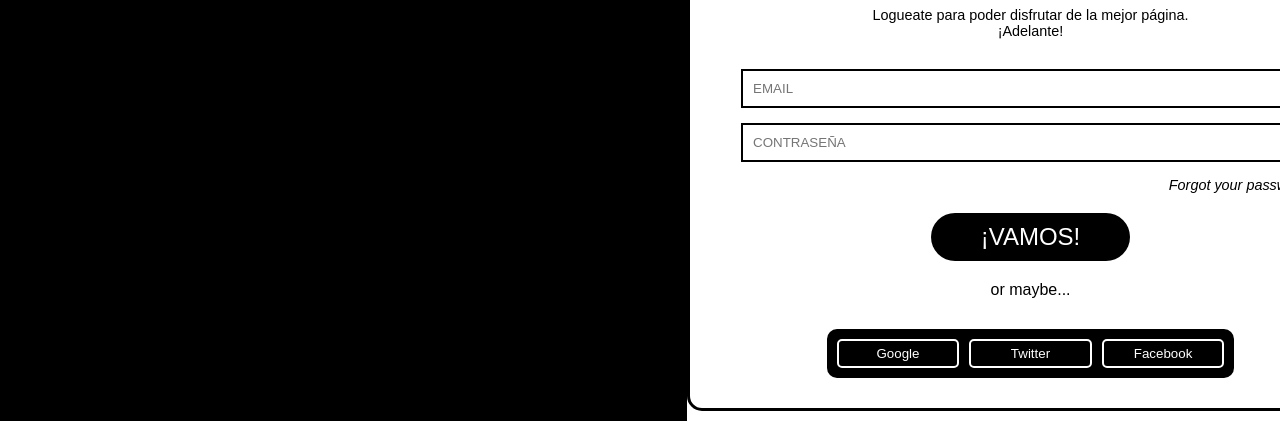
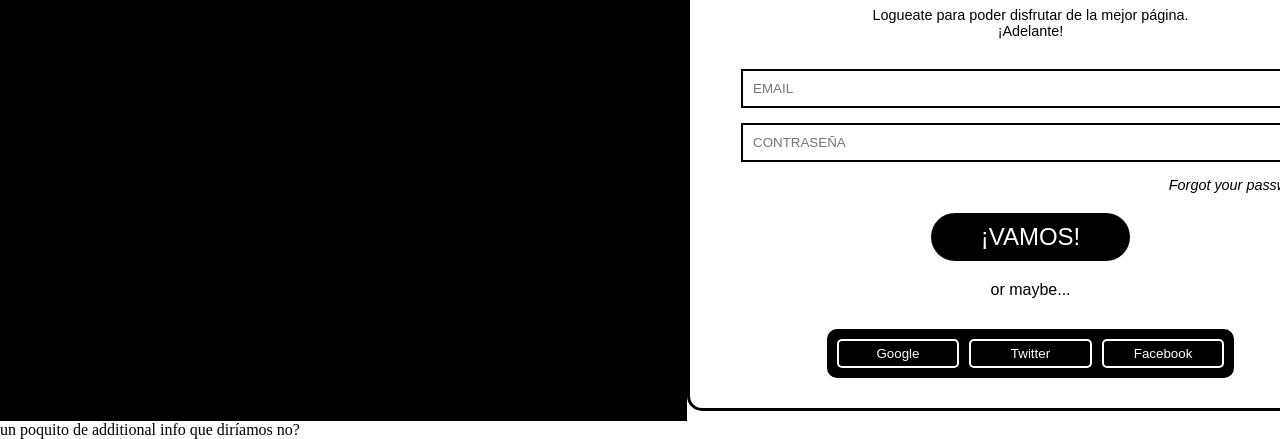
Before and after one commit to gonzalotricio/C-digo-Streamers, a plain HTML site: page index.html in a window 1280 px wide. Shown: the part 464-903 px from the top of the page. Drawn offline with Linux system fonts and the light colour scheme.

Commit message:
un poquito de additional info

```diff
--- a/index.html
+++ b/index.html
@@ -39,6 +39,9 @@
                     </div>
                 </form>
             </div>
+            <div>
+                <p>un poquito de additional info que diríamos no?</p>
+            </div>
         </main>
     </body>
 </html>
```
